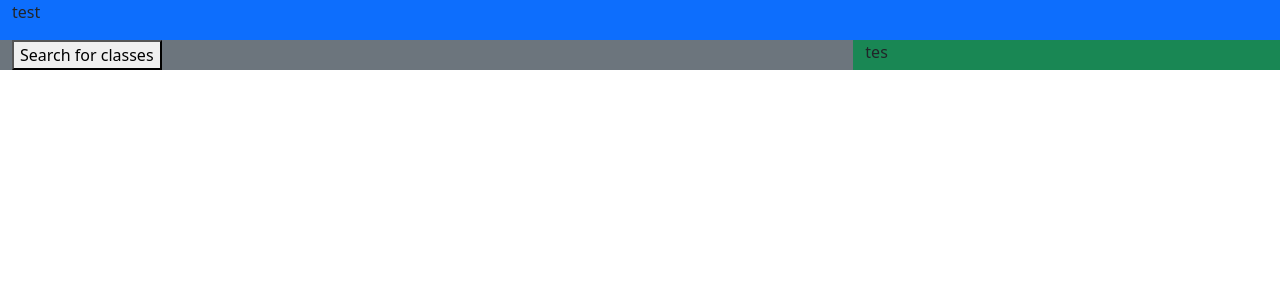
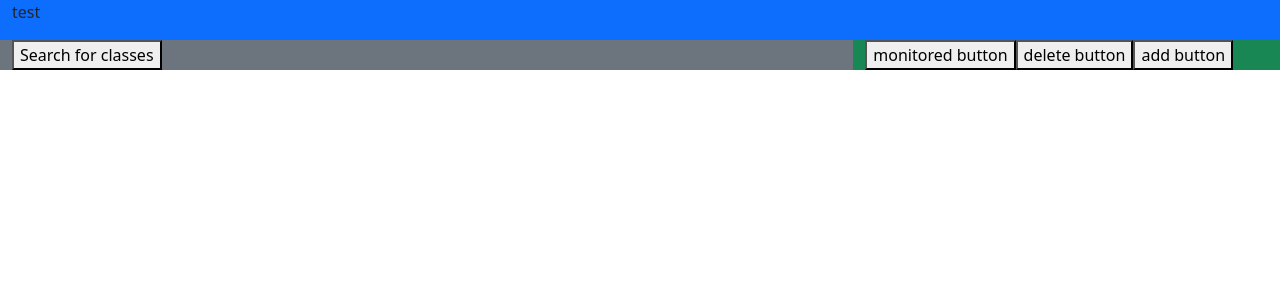
Before and after one commit to JeffZ87/ReportsCarolina, a Next.js app: page / in a window 1280 px wide. Shown: the top 300 px of the page. Built offline with nearby package versions, Linux system fonts and the light colour scheme.

Commit message:
monitoring classes

```diff
--- /dev/null
+++ b/components/monitoredCourses/monitoredCourses.js
@@ -0,0 +1,49 @@
+export default function MonitoredCourses() {
+    const getMonitoredCourses = async () => {
+        let response = await fetch('/api/monitored-courses');
+        response.json().then((res) => {
+            console.log(res);
+        });
+    }
+
+    const deleteMonitoredCourses = async () => {
+        let classNumber = '5675'
+        let response = await fetch('/api/monitored-courses?classNumber=' + classNumber, {
+            method: 'DELETE',
+        });
+        response.json().then((res) => {
+            console.log(res);
+        });
+    }
+
+    const addCourse = async () => {
+        let course = {
+            classNumber: '4926',
+            subject: 'ECON',
+            catalogNumber: '101',
+            sectionNumber: '001',
+            term: '2022 Fall',
+            instructor: 'Staub,Kalina Marie',
+            isClassOpen: false //if seats > 0 then class is open (true); false other wise
+        };
+
+        let response = await fetch('/api/monitored-courses', {
+            method: 'POST',
+            headers: {
+                'Content-Type': 'application/json'
+            },
+            body: JSON.stringify(course)
+        });
+        response.json().then((res) => {
+            console.log(res);
+        });
+    }
+
+    return (
+        <div>
+            <button onClick={getMonitoredCourses}>monitored button</button>
+            <button onClick={deleteMonitoredCourses}>delete button</button>
+            <button onClick={addCourse}>add button</button>
+        </div>
+    );
+}
--- a/globals/monitoredCourses.js
+++ /dev/null
@@ -1 +0,0 @@
-export let monitoredCourses = [];
--- /dev/null
+++ b/globals/queuedCourses.js
@@ -0,0 +1,13 @@
+// temporary solution to databases
+
+export let queuedCourses = [
+    {
+        classNumber: '5675',
+        subject: 'COMP',
+        catalogNumber: '455',
+        sectionNumber: '001',
+        term: '2022 Fall',
+        instructor: 'Duggirala,Parasara Sridhar',
+        isClassOpen: true
+    },
+];
--- /dev/null
+++ b/pages/api/monitored-courses.js
@@ -0,0 +1,30 @@
+import {queuedCourses} from '../../globals/queuedCourses'
+
+export default function handler(req, res) {
+    switch (req.method) {
+        case 'GET':
+            res.status(200).json(queuedCourses);
+            break;
+        case 'POST':
+            let course = req.body;
+            if (course.classNumber != null) {
+                queuedCourses.push(course);
+            }
+            res.status(200).json(queuedCourses);
+            break;
+        case 'DELETE':
+            let classNumber = req.query.classNumber;
+            for (let i = 0; i < queuedCourses.length; i++) {
+                if (queuedCourses[i].classNumber == classNumber) {
+                    queuedCourses.splice(i, 1);
+                    i = queuedCourses.length;
+                }
+            }
+            res.status(200).json(queuedCourses);
+            break;
+        default:
+            console.error('Unexpected request type: ' + req.method);
+            res.status(405).end(`Method ${method} Not Allowed`);
+            break;
+    }
+}
--- a/pages/index.js
+++ b/pages/index.js
@@ -2,6 +2,7 @@ import Head from 'next/head'
 import Navbar from '../components/navbar/navbar'
 
 import Search from '../components/search/search'
+import MonitoredCourses from '../components/monitoredCourses/monitoredCourses';
 
 export default function Home() {
   return (
@@ -24,7 +25,7 @@ export default function Home() {
           </div>
 
           <div className='col-4 bg-success'>
-            tes
+            <MonitoredCourses />
           </div>
         </div>
       </div>
```
Also changed, not shown: components/monitoredCourses/monitoredCourses.module.css (added).
